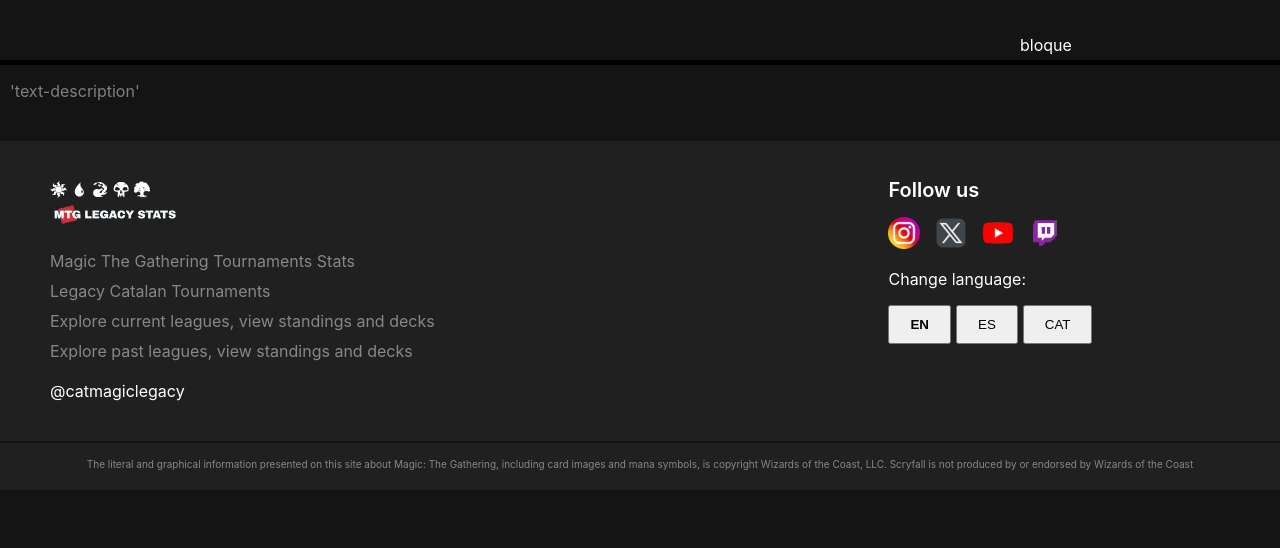
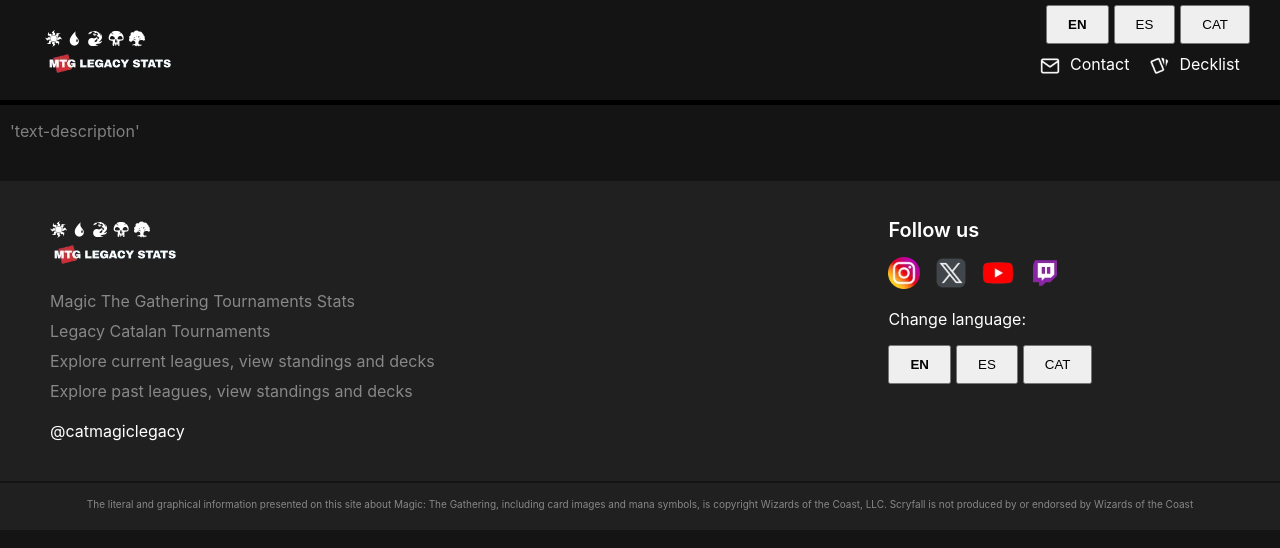
Before and after one commit to JorgeRico/MtgTop8-Nextjs-Front, a Next.js app: page / in a window 1280 px wide. Shown: the top 548 px of the page. Built offline with nearby package versions, Linux system fonts and the light colour scheme; no server answers.

Commit message:
feature: Header

```diff
--- /dev/null
+++ b/src/components/Header/Logo/index.tsx
@@ -0,0 +1,11 @@
+import Logo from "@/components/Logo";
+
+const HeaderLogo: React.FC = () => {
+    return (
+        <div className="left pBody mt10">
+            <Logo></Logo>
+        </div>
+    );
+}
+
+export default HeaderLogo;
--- /dev/null
+++ b/src/components/Header/RightBlock/index.tsx
@@ -0,0 +1,38 @@
+import { useTranslations } from 'next-intl';
+import Link from 'next/link';
+import Image from "next/image";
+
+type MyComponentProps = {
+    image    : string;
+    text     : string;
+    endpoint : string;
+};
+
+const HeaderRightBlock: React.FC<MyComponentProps> = ({ image, text, endpoint }) => {
+    const t = useTranslations('header');
+
+    return (
+        <>
+            <div className="pointer ml20 left">
+                <Link href={endpoint}>
+                    <div className="left pt2">
+                        <Image
+                            className="send invertColor"
+                            src={image}
+                            height={20}
+                            width={20}
+                            alt={`${text} - ${t('mtg legacy')}`}
+                            title={`${text} - ${t('mtg legacy')}`}
+                            priority
+                        />
+                    </div>
+                    <div className="left ml10 headerRight">
+                        {text}
+                    </div>
+                </Link>
+            </div>
+        </>
+    );
+}
+
+export default HeaderRightBlock;
--- a/src/components/Header/index.jsx
+++ /dev/null
@@ -1,33 +0,0 @@
-// import HeaderLogo from "@components/Header/Logo";
-// import RightBlock from "/src/components/Header/RightBlock";
-// import Mail from "/src/assets/images/mail.webp";
-// import Cards from "/src/assets/images/cards.webp";
-// import endpoints from "/src/services/endpoints.jsx";
-// import Language from "./components/Language/LocaleSwitcher";
-// import { useTranslation } from 'react-i18next';
-
-export default function Header() {
-    // const { t } = useTranslation();
-
-    return (
-        <>
-            <section className="overflowHidden container">
-                <article className="left w100 overflowHidden header">
-                    {/* <HeaderLogo></HeaderLogo> */}
-                    <div className="right padheader">
-                        <div className="right">
-                            {/* <Language></Language> */}
-                        </div>
-                        <br></br>
-                        <div className="right overflowHidden mt10 headerInfo">
-                            {/* <RightBlock image={Mail} text={t('header.Contact us')} endpoint={endpoints.HTTP_CONTACT}></RightBlock>
-                            <RightBlock image={Cards} text={t('header.Decklist')} endpoint={endpoints.HTTP_DECKLIST}></RightBlock> */}
-                            bloque
-                        </div>
-                    </div>
-                </article>
-            </section>
-            <div className="left w100 topLine"></div>
-        </>
-    );
-}
--- /dev/null
+++ b/src/components/Header/index.tsx
@@ -0,0 +1,32 @@
+import HeaderLogo from "@/components/Header/Logo";
+import RightBlock from "@/components/Header/RightBlock";
+import Language from "@/components/Language/LocaleSwitcher.tsx";
+import endpoints from "@/services/endpoints.tsx";
+import { useTranslations } from 'next-intl';
+
+const Header: React.FC = () => {
+    const t = useTranslations('header');
+
+    return (
+        <>
+            <section className="overflowHidden container">
+                <article className="left w100 overflowHidden header">
+                    <HeaderLogo></HeaderLogo>
+                    <div className="right padheader">
+                        <div className="right">
+                            <Language></Language>
+                        </div>
+                        <br></br>
+                        <div className="right overflowHidden mt10 headerInfo">
+                            <RightBlock image="/images/mail.webp" text={t('Contact us')} endpoint={endpoints.HTTP_CONTACT}></RightBlock>
+                            <RightBlock image="/images/cards.webp" text={t('Decklist')} endpoint={endpoints.HTTP_DECKLIST}></RightBlock>
+                        </div>
+                    </div>
+                </article>
+            </section>
+            <div className="left w100 topLine"></div>
+        </>
+    );
+}
+
+export default Header;
```
Also changed, not shown: src/components/Header/Logo/index.jsx (deleted, +0 -11 lines), src/components/Header/RightBlock/index.jsx (deleted, +0 -22 lines).
